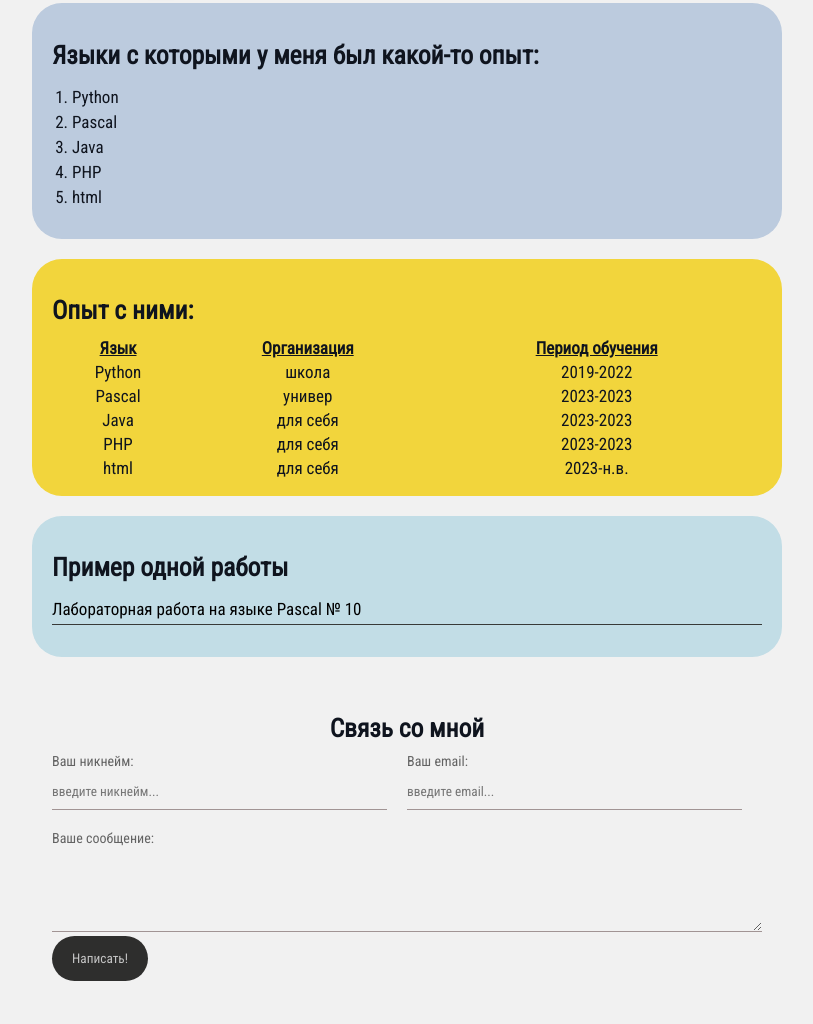
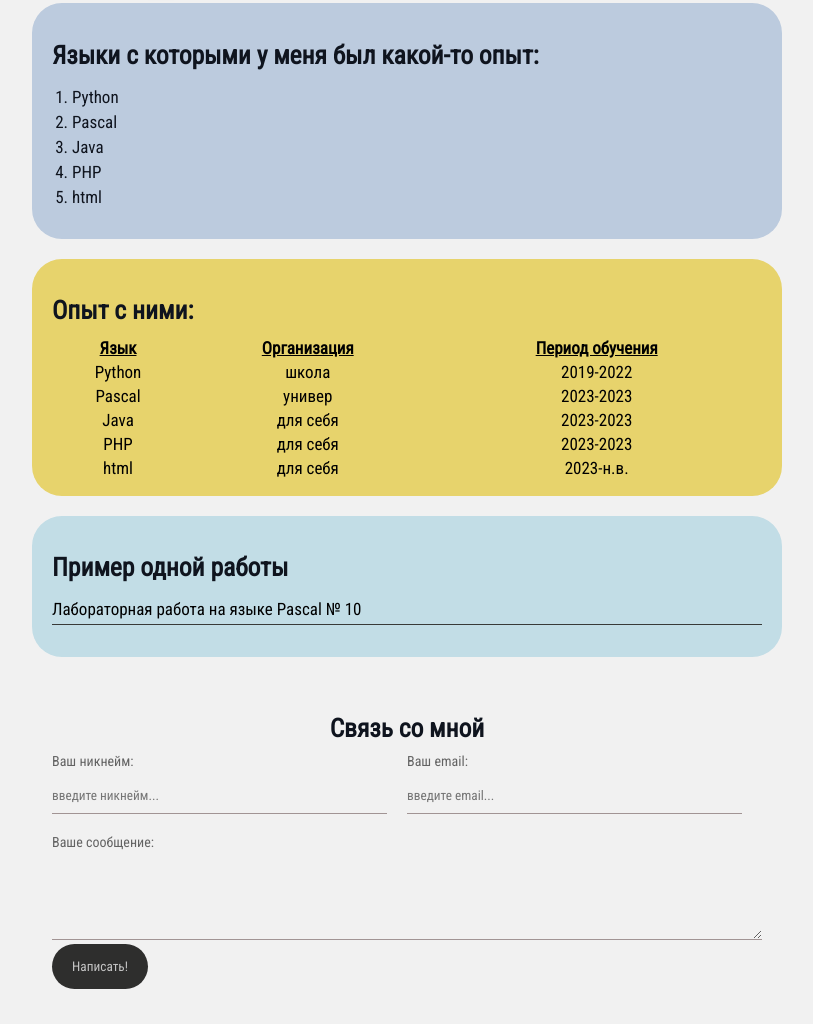
Before and after one commit to nicka-CC/laba10-Pascal, a plain HTML site: page index.html in a window 1280 px wide. Shown: the part 371-1395 px from the top of the page, without its empty margins (233-1046 px from the left). Drawn offline with Linux system fonts and the light colour scheme.

Commit message:
Add files via upload

```diff
--- a/styles.css
+++ b/styles.css
@@ -16,11 +16,11 @@ body{
 }
 a {
     color:black;
-    text-decoration:none;
+    text-decoration:wavy;
 }
 a:hover{
-      text-decoration: underline;
-      color: blue;
+      text-decoration:underline;
+      color: rgb(109, 109, 173);
 }
 a:active{
     color: blue;
@@ -38,7 +38,7 @@ a:visited{
     margin-bottom: 20px;
     display:flex;
 }
-@media (max-width:800px){
+@media (max-width:900px){
     .shapka{
         display:block;
         text-align: center;
@@ -98,7 +98,7 @@ a:visited{
     background: #bccbde;
 }
 .yellow{
-    background:#f2d53c;
+    background:#e7d36c;
 }
 .blue{
     background: #c2dde6;
@@ -114,7 +114,8 @@ a:visited{
     margin-bottom: 5px;
 }
 .table{
-    width:100%
+    width:100%;
+    color:rgb(0, 0, 0);
 }
 .table td:nth-child(1), td:nth-child(2), td:nth-child(3){
     text-align: center;
@@ -145,10 +146,10 @@ a:visited{
     width: 100%;
     box-sizing: border-box;
     border: none;
-    background: transparent;
+    background:local;
     border-bottom: 1px solid rgb(161, 148, 148);
     color: black;
-    padding: 15px 0 10px;
+    padding: 19px 0 10px;
     outline: none;
     font-family: inherit;
 }
```
